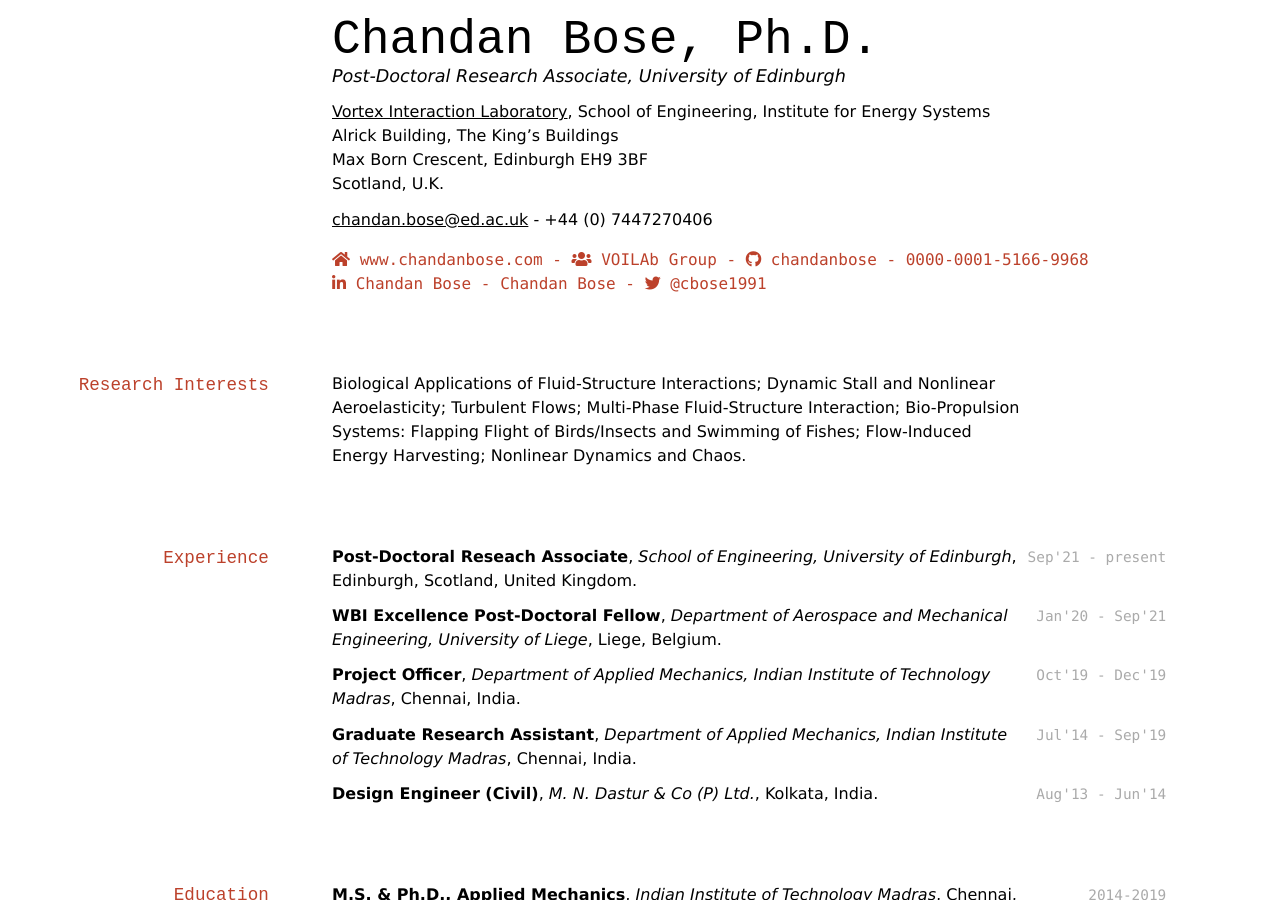
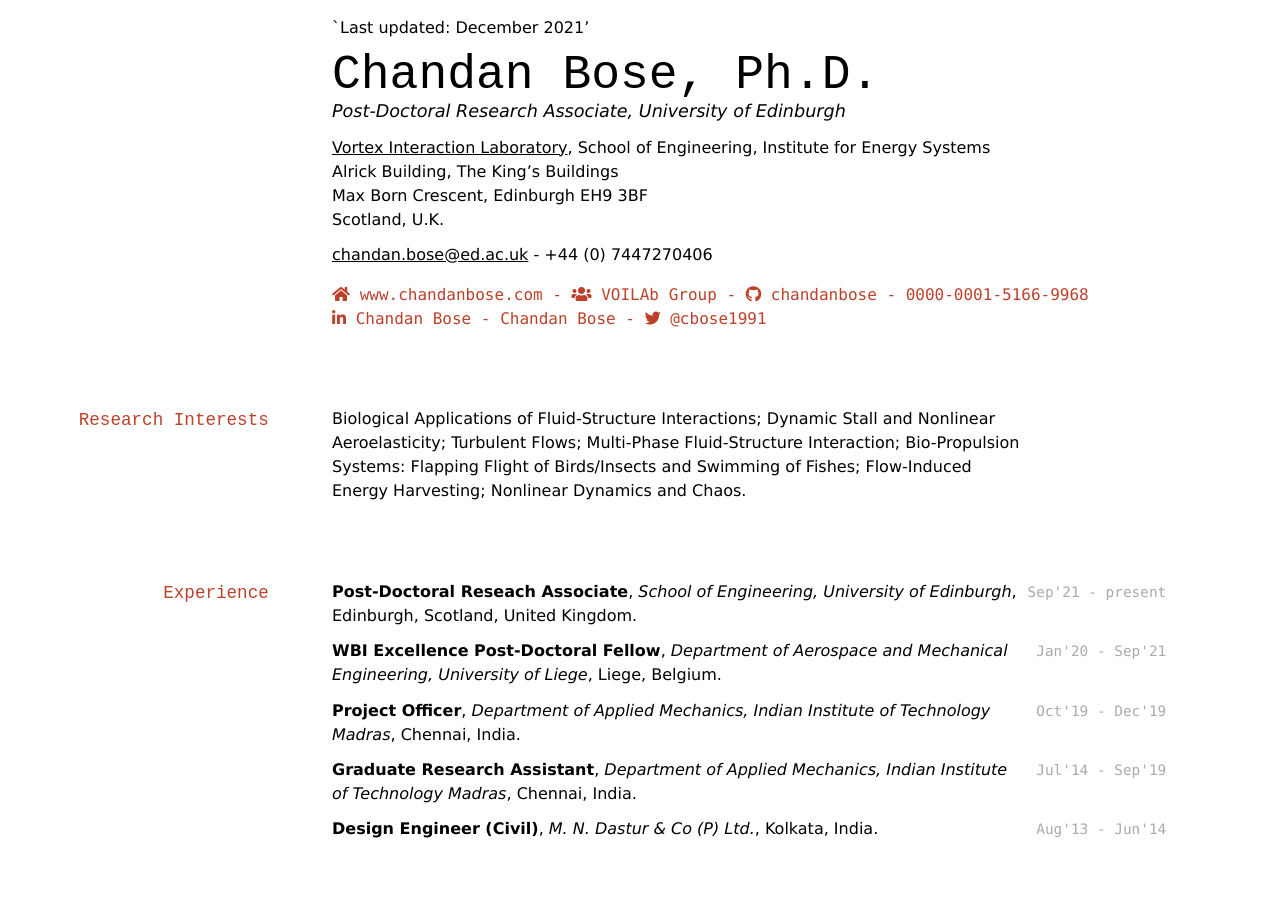
Before and after one commit to chandanbose/Curriculum-Vitae, a Jekyll site: the page built from index.md, in a window 1280 px wide and 900 px high. Built offline with Jekyll 4.4.1, drawn with Linux system fonts in a browser that asks for light colours; nearby versions of some CDN libraries; a style sheet for code colours, icons or effects is not loaded.

Commit message:
Setting Up

```diff
--- a/index.md
+++ b/index.md
@@ -2,6 +2,9 @@
 layout: cv
 title: Chandan Bose's CV
 ---
+
+`Last updated: December 2021'
+
 # Chandan Bose, Ph.D.
 Post-Doctoral Research Associate, University of Edinburgh
 
```
